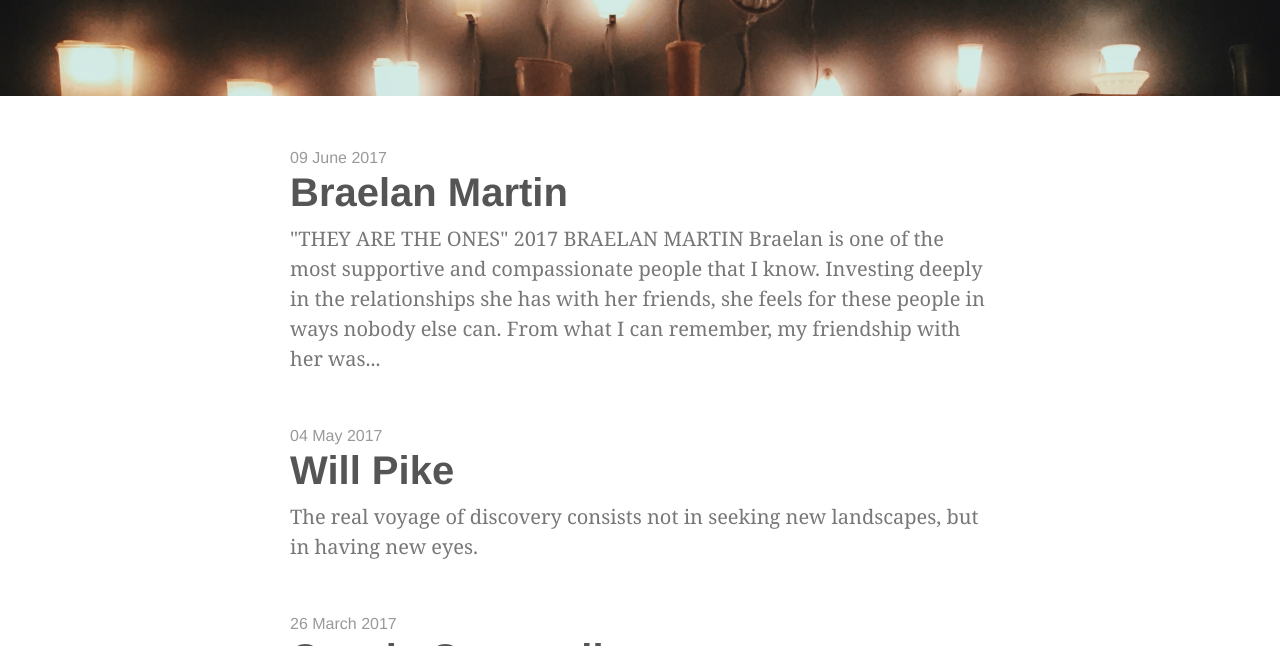
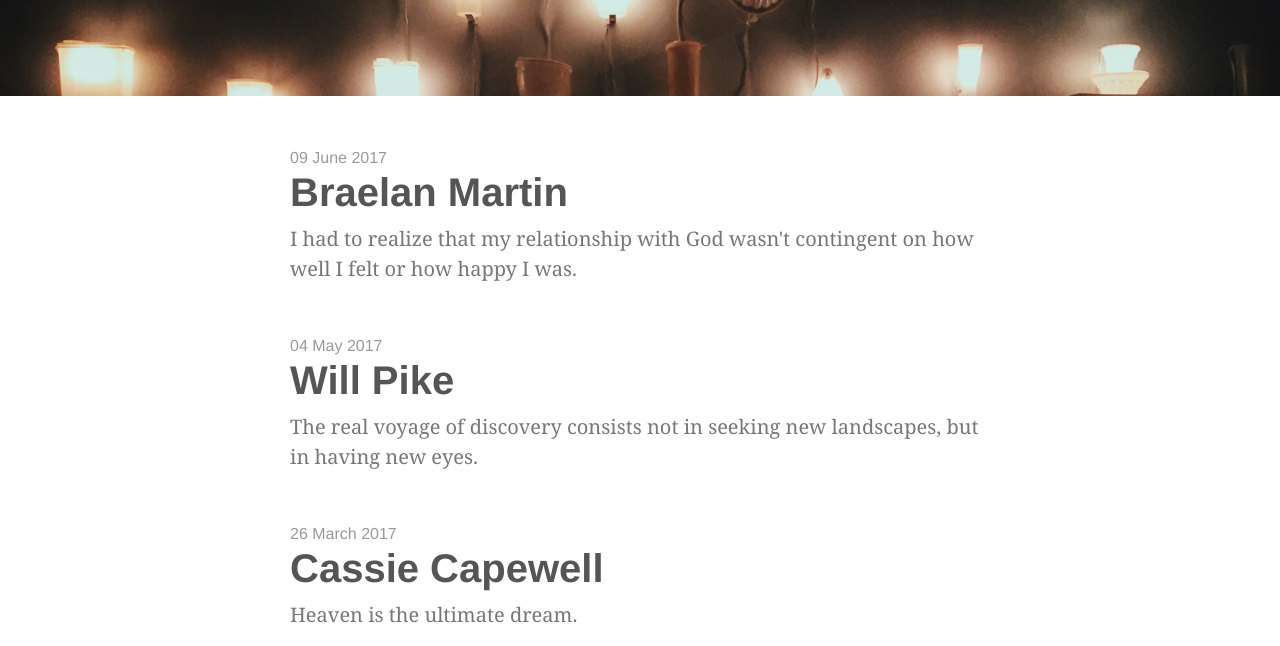
Before and after one commit to thejohnsullivan/McLeian, a Jekyll site: the page built from index.html, in a window 1280 px wide and 900 px high, cut to the strip 254-900 px from the top of the window. Built offline with Jekyll 4.4.1, drawn with Linux system fonts in a browser that asks for light colours; some web fonts are replaced; the list of posts is cut into pages by our own code.

Commit message:
add quote

```diff
--- a/_posts/2017-06-09-braelan-martin.md
+++ b/_posts/2017-06-09-braelan-martin.md
@@ -1,7 +1,7 @@
 ---
 layout: post
 title:  Braelan Martin
-quote:
+quote:  I had to realize that my relationship with God wasn't contingent on how well I felt or how happy I was.
 image:
       url:  /assets/images/Braelan-1.JPG
 video:  false
```
